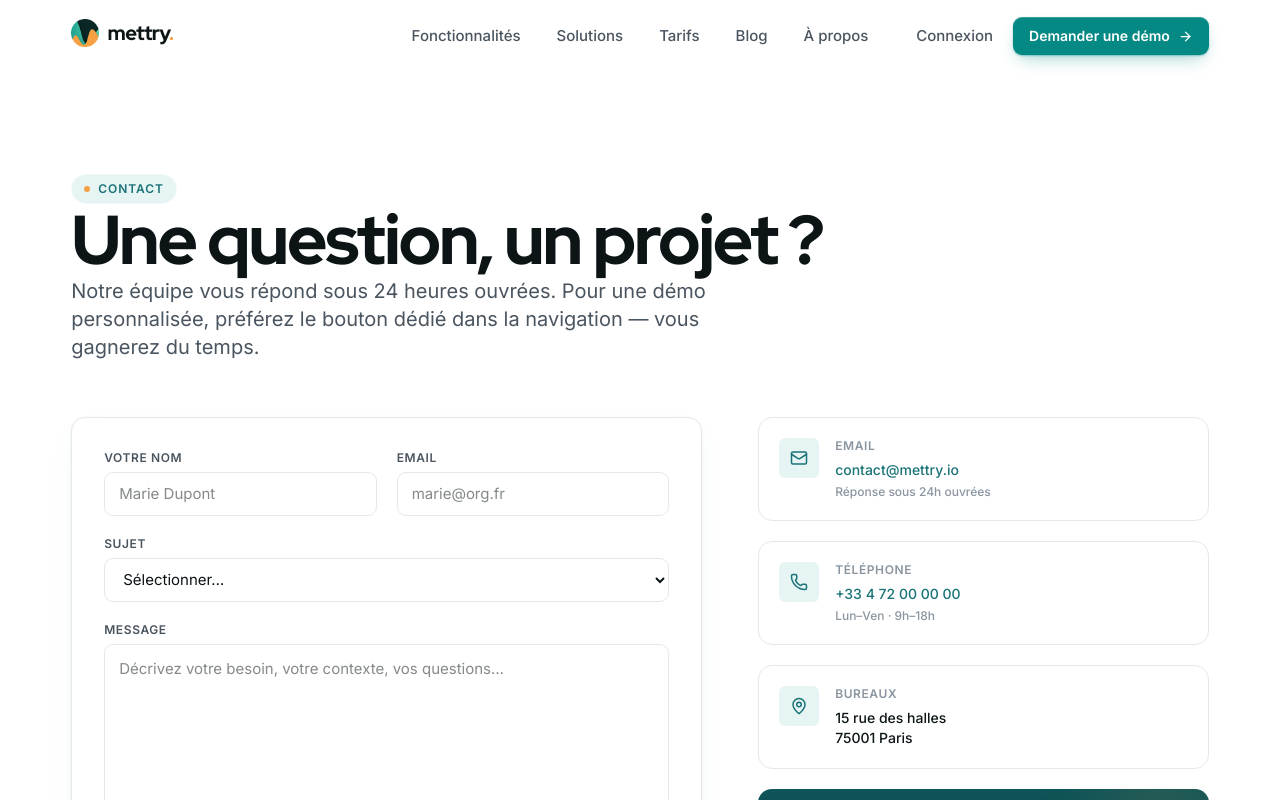
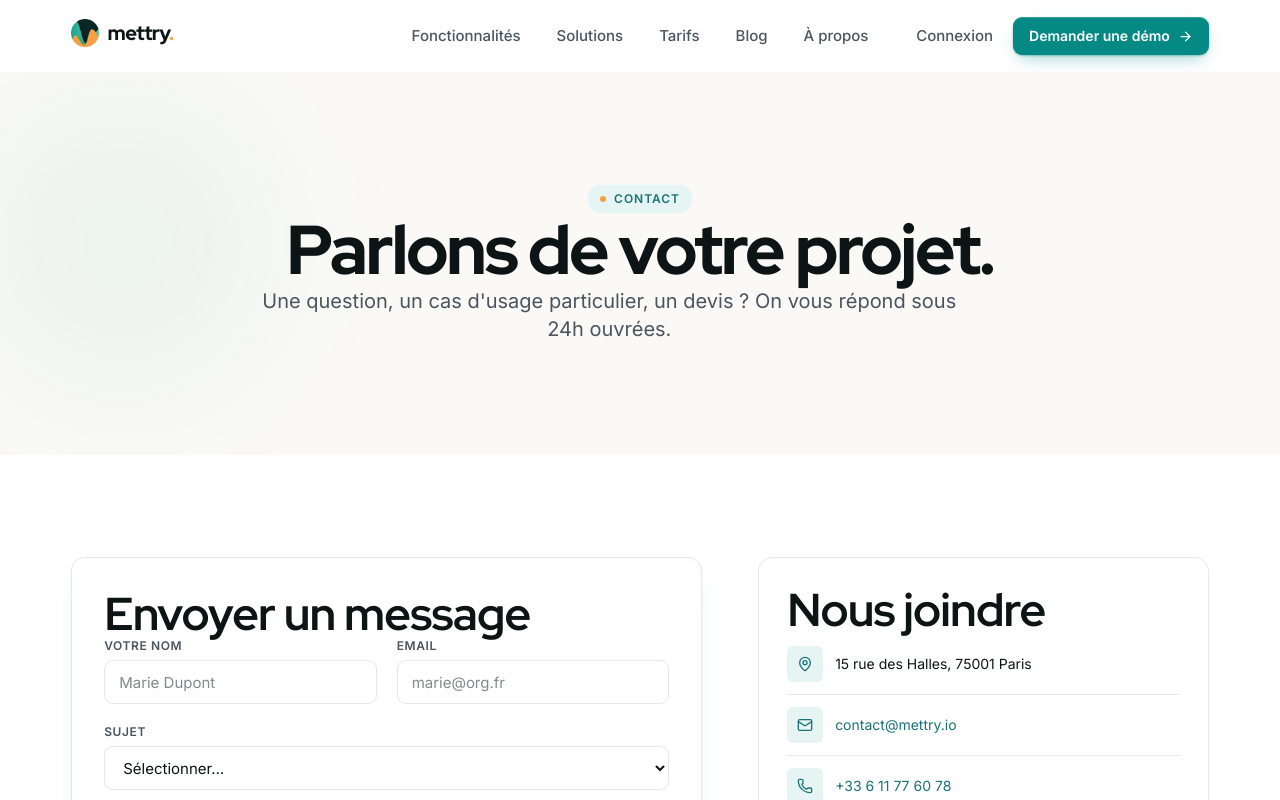
Before and after one commit to muratmendil/mettry-website, a Next.js app: page /contact in a window 1280 px wide. Shown: the top 800 px of the page. Built offline with nearby package versions, Linux system fonts and the light colour scheme.

Commit message:
page contact ok

```diff
--- a/src/app/contact/page.tsx
+++ b/src/app/contact/page.tsx
@@ -13,55 +13,70 @@ export const metadata = {
 
 export default function ContactPage() {
     return (
+        <>
+            {/* Hero centré sur fond off-white — pattern unifié avec les autres pages */}
+            <section style={{ background: "var(--color-bg-off-white)" }} className="relative overflow-hidden py-20 lg:py-28">
+                <div
+                    className="absolute -top-20 -left-32 w-[500px] h-[500px] rounded-full pointer-events-none"
+                    style={{
+                        background: "radial-gradient(circle, rgba(5,137,133,0.08), transparent 60%)",
+                        filter: "blur(60px)",
+                    }}
+                    aria-hidden="true"
+                />
+                <Container>
+                    <div className="relative max-w-3xl mx-auto text-center">
+                        <Eyebrow>Contact</Eyebrow>
+                        <h1 className="mt-6">Parlons de votre projet.</h1>
+                        <p className="mt-6 text-lg lg:text-xl max-w-[56ch] mx-auto">
+                            Une question, un cas d&apos;usage particulier, un devis ? On vous répond sous 24h ouvrées.
+                        </p>
+                    </div>
+                </Container>
+            </section>
+
+            {/* Corps : form + infos sur fond blanc */}
             <Section>
                 <Container>
-                <div className="max-w-3xl mb-14">
-                    <Eyebrow>Contact</Eyebrow>
-                    <h1 className="mt-6">Une question, un projet ?</h1>
-                    <p className="mt-6 text-lg lg:text-xl max-w-[56ch]">
-                        Notre équipe vous répond sous 24 heures ouvrées. Pour une démo
-                        personnalisée, préférez le bouton dédié dans la navigation — vous
-                        gagnerez du temps.
-                    </p>
-                </div>
-
                     <div className="grid grid-cols-1 lg:grid-cols-[1.4fr_1fr] gap-10 lg:gap-14 items-start">
                         {/* Form */}
                         <div
                             className="bg-white border border-border-default rounded-card p-7 lg:p-8"
                             style={{ boxShadow: "var(--shadow-card)" }}
                         >
+                            <h2 className="text-2xl mb-6" style={{ letterSpacing: "-0.018em" }}>
+                                Envoyer un message
+                            </h2>
                             <ContactForm />
                         </div>
 
-                    {/* Infos */}
+                        {/* Sidebar */}
                         <aside className="flex flex-col gap-5">
-                        <InfoCard icon={Mail} title="Email">
+                            <div className="bg-white border border-border-default rounded-card p-7">
+                                <h2 className="text-xl mb-5" style={{ letterSpacing: "-0.018em" }}>
+                                    Nous joindre
+                                </h2>
+
+                                <InfoRow icon={MapPin}>
+                                    15 rue des Halles, 75001 Paris
+                                </InfoRow>
+
+                                <InfoRow icon={Mail}>
                                     <a href="mailto:contact@mettry.io" className="text-[var(--accent-dark)] hover:underline">
                                         contact@mettry.io
                                     </a>
-                            <span className="block text-xs text-ink-tertiary mt-1">
-                                Réponse sous 24h ouvrées
-                            </span>
-                        </InfoCard>
+                                </InfoRow>
 
-                        <InfoCard icon={Phone} title="Téléphone">
-                            <a href="tel:+33472000000" className="text-[var(--accent-dark)] hover:underline">
-                                +33 4 72 00 00 00
+                                <InfoRow icon={Phone} last>
+                                    <a href="tel:+33611776078" className="text-[var(--accent-dark)] hover:underline">
+                                        +33 6 11 77 60 78
                                     </a>
-                            <span className="block text-xs text-ink-tertiary mt-1">
-                                Lun–Ven · 9h–18h
-                            </span>
-                        </InfoCard>
-
-                        <InfoCard icon={MapPin} title="Bureaux">
-                            <span>15 rue des halles</span>
-                            <span className="block">75001 Paris</span>
-                        </InfoCard>
+                                </InfoRow>
+                            </div>
 
                             {/* Pré-CTA démo */}
                             <div
-                            className="rounded-card p-6 text-white relative overflow-hidden"
+                                className="rounded-card p-7 text-white relative overflow-hidden"
                                 style={{ background: "linear-gradient(180deg, #0F5559 0%, #0A3A3D 100%)" }}
                             >
                                 <div
@@ -76,7 +91,7 @@ export default function ContactPage() {
                                     Préférez-vous une démo directe ?
                                 </h3>
                                 <p className="relative text-sm text-white/75 mb-5">
-                                30 minutes avec un expert qui connaît votre métier.
+                                    30 min en visio, sans engagement. Bien plus efficace qu&apos;un email aller-retour.
                                 </p>
                                 <DemoButtonClient />
                             </div>
@@ -84,32 +99,28 @@ export default function ContactPage() {
                     </div>
                 </Container>
             </Section>
+        </>
     );
 }
 
-function InfoCard({
+function InfoRow({
     icon: Icon,
-    title,
     children,
+    last,
 }: {
     icon: React.ComponentType<{ size?: number; className?: string }>;
-    title: string;
     children: React.ReactNode;
+    last?: boolean;
 }) {
     return (
-        <div className="flex items-start gap-4 bg-white border border-border-default rounded-card p-5">
+        <div className={`flex items-center gap-3 py-3 ${last ? "" : "border-b border-border-default"}`}>
             <div
-                className="w-10 h-10 rounded-md flex items-center justify-center shrink-0"
+                className="w-9 h-9 rounded-md flex items-center justify-center shrink-0"
                 style={{ background: "var(--accent-light)" }}
             >
-                <Icon size={18} className="text-[var(--accent-dark)]" />
+                <Icon size={16} className="text-[var(--accent-dark)]" />
             </div>
-            <div>
-                <div className="text-xs uppercase tracking-wider font-semibold text-ink-tertiary mb-1.5">
-                    {title}
-                </div>
-                <div className="text-sm font-medium text-ink-primary">{children}</div>
-            </div>
+            <div className="text-sm text-ink-primary">{children}</div>
         </div>
     );
 }
```
Lines whose indentation alone changed are shown as unchanged.
